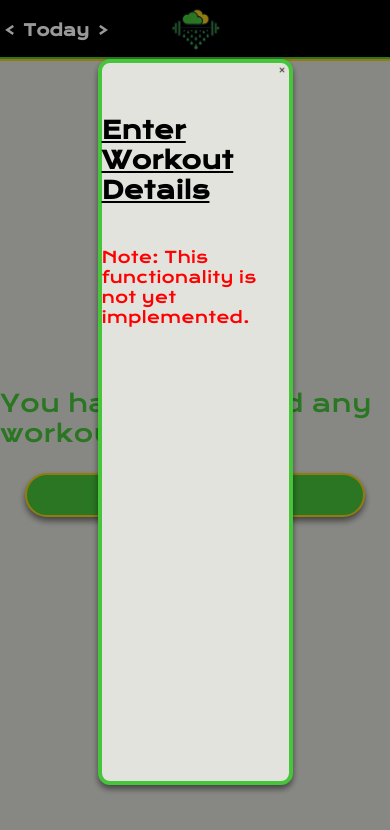
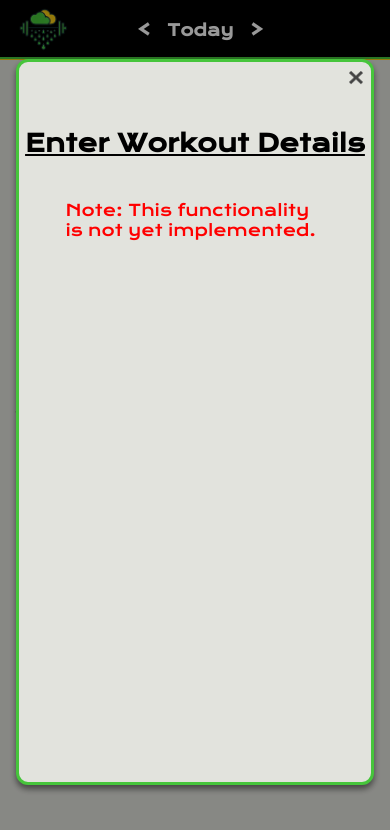
Before and after one commit to TheDakDakDak/RainstormWeights, a plain HTML site: page pages/WorkoutsHome/workoutsHome.html in a window 390 px wide. Both pictures are taken after a click on the button "Start New Workout". Drawn offline with nearby package versions, Linux system fonts and the light colour scheme; a web font is replaced by a local one.

Commit message:
Added mobile responseiveness for WorkoutsHome

```diff
--- a/pages/WorkoutsHome/workoutsHome.css
+++ b/pages/WorkoutsHome/workoutsHome.css
@@ -132,4 +132,52 @@ div > h2 {
 
 h2 + p {
 	color: red;
+	align-self: center;
 }
+
+@media screen AND (max-width:500px) {
+.todayContainer {
+	order: 2;
+	width: 25vw;
+	margin-left: 14vw;
+}
+
+.logoContainer {
+	order: 1;
+	margin-left: 1vw;
+}
+
+.today {
+	margin: 0 4vw 0 4vw;
+}
+
+.arrow {
+	font-size: 20px;
+}
+
+main {
+	font-size: 24px;
+	border-top: 1px solid #f7cd16;
+}
+
+#modalWindow {
+	width: 92vw;
+	border: 3px solid #46c53b;
+}
+
+#close {
+	width: 4vw;
+	margin: 2vw 2vw 0 0;
+	font-size: 20px;
+}
+
+h2 + p {
+	margin-left: 12vw;
+	margin-right: 12vw;
+}
+
+#noWorkouts {
+	font-size: 3.5vw;
+}
+
+}
--- a/pages/WorkoutsHome/workoutsHome.html
+++ b/pages/WorkoutsHome/workoutsHome.html
@@ -28,7 +28,7 @@
 		<div id="modalWindow">
 			<img id="close" src="../../media/images/closeIcon.png">
 			<h2>Enter Workout Details</h2>
-			<p>Note: This functionality is not yet implemented.<p>
+			<p>Note: This functionality is not yet implemented.</p>
 		</div>
 	</div>
 	<script type="text/javascript" src="workoutsHome.js"></script>
```
